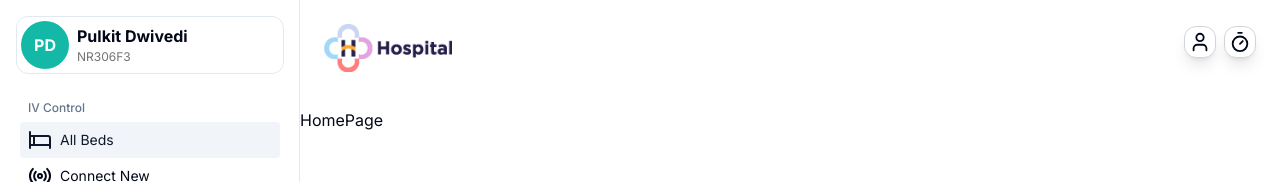
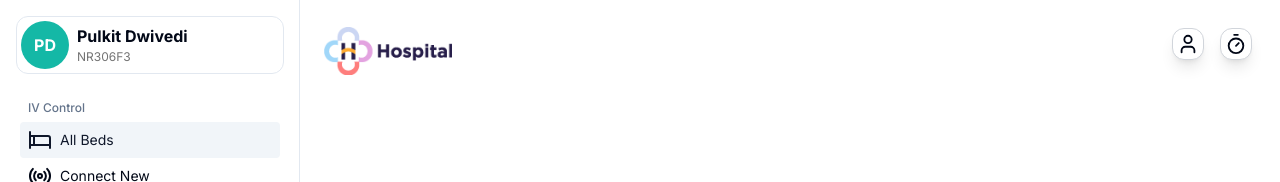
Before and after one commit to pulkit4603/iv-control-dashboard, a Next.js app: page / in a window 1280 px wide. Shown: the top 182 px of the page. Built offline with nearby package versions, Linux system fonts and the light colour scheme.

Commit message:
header icons made popovers

```diff
--- a/package.json
+++ b/package.json
@@ -10,6 +10,7 @@
   },
   "dependencies": {
     "@radix-ui/react-dialog": "^1.0.5",
+    "@radix-ui/react-popover": "^1.0.7",
     "@radix-ui/react-slot": "^1.0.2",
     "class-variance-authority": "^0.7.0",
     "clsx": "^2.1.0",
--- a/src/app/page.tsx
+++ b/src/app/page.tsx
@@ -3,7 +3,6 @@
   return (
     <main>
       <div>
-        HomePage
       </div>
     </main>
   );
--- a/src/components/Header.tsx
+++ b/src/components/Header.tsx
@@ -2,7 +2,8 @@
 
 import Image from 'next/image';
 import { Timer, User } from 'lucide-react';
-import { CommandItem } from './ui/command';
+import { Popover, PopoverTrigger } from './ui/popover';
+import { Button } from './ui/button';
 
 export default function Header() {
     return (
@@ -19,12 +20,20 @@
             </button>
             </div>
             <div className="flex gap-2">
-                <button>
-                <User size={32} className='bg-white p-1 border border-gray-300 shadow-lg rounded-xl' />
-                </button>
-                <button>
-                <Timer size={32} className='bg-white p-1 border border-gray-300 shadow-lg rounded-xl' />
-                </button>
+                <Popover>
+                    <PopoverTrigger>
+                        <Button variant="ghost" size="icon">
+                            <User size={32} className='bg-white p-1 border border-gray-300 shadow-lg rounded-xl' />
+                        </Button>
+                    </PopoverTrigger>
+                </Popover>
+                <Popover>
+                <PopoverTrigger>
+                        <Button variant="ghost" size="icon">
+                            <Timer size={32} className='bg-white p-1 border border-gray-300 shadow-lg rounded-xl' />
+                        </Button>
+                    </PopoverTrigger>
+                </Popover>
             </div>
         </div>
     );
--- /dev/null
+++ b/src/components/ui/popover.tsx
@@ -0,0 +1,31 @@
+"use client"
+
+import * as React from "react"
+import * as PopoverPrimitive from "@radix-ui/react-popover"
+
+import { cn } from "@/lib/utils"
+
+const Popover = PopoverPrimitive.Root
+
+const PopoverTrigger = PopoverPrimitive.Trigger
+
+const PopoverContent = React.forwardRef<
+  React.ElementRef<typeof PopoverPrimitive.Content>,
+  React.ComponentPropsWithoutRef<typeof PopoverPrimitive.Content>
+>(({ className, align = "center", sideOffset = 4, ...props }, ref) => (
+  <PopoverPrimitive.Portal>
+    <PopoverPrimitive.Content
+      ref={ref}
+      align={align}
+      sideOffset={sideOffset}
+      className={cn(
+        "z-50 w-72 rounded-md border bg-popover p-4 text-popover-foreground shadow-md outline-none data-[state=open]:animate-in data-[state=closed]:animate-out data-[state=closed]:fade-out-0 data-[state=open]:fade-in-0 data-[state=closed]:zoom-out-95 data-[state=open]:zoom-in-95 data-[side=bottom]:slide-in-from-top-2 data-[side=left]:slide-in-from-right-2 data-[side=right]:slide-in-from-left-2 data-[side=top]:slide-in-from-bottom-2",
+        className
+      )}
+      {...props}
+    />
+  </PopoverPrimitive.Portal>
+))
+PopoverContent.displayName = PopoverPrimitive.Content.displayName
+
+export { Popover, PopoverTrigger, PopoverContent }
```
Also changed, not shown: 1 other file (tests, documents, lock files or other folders).
